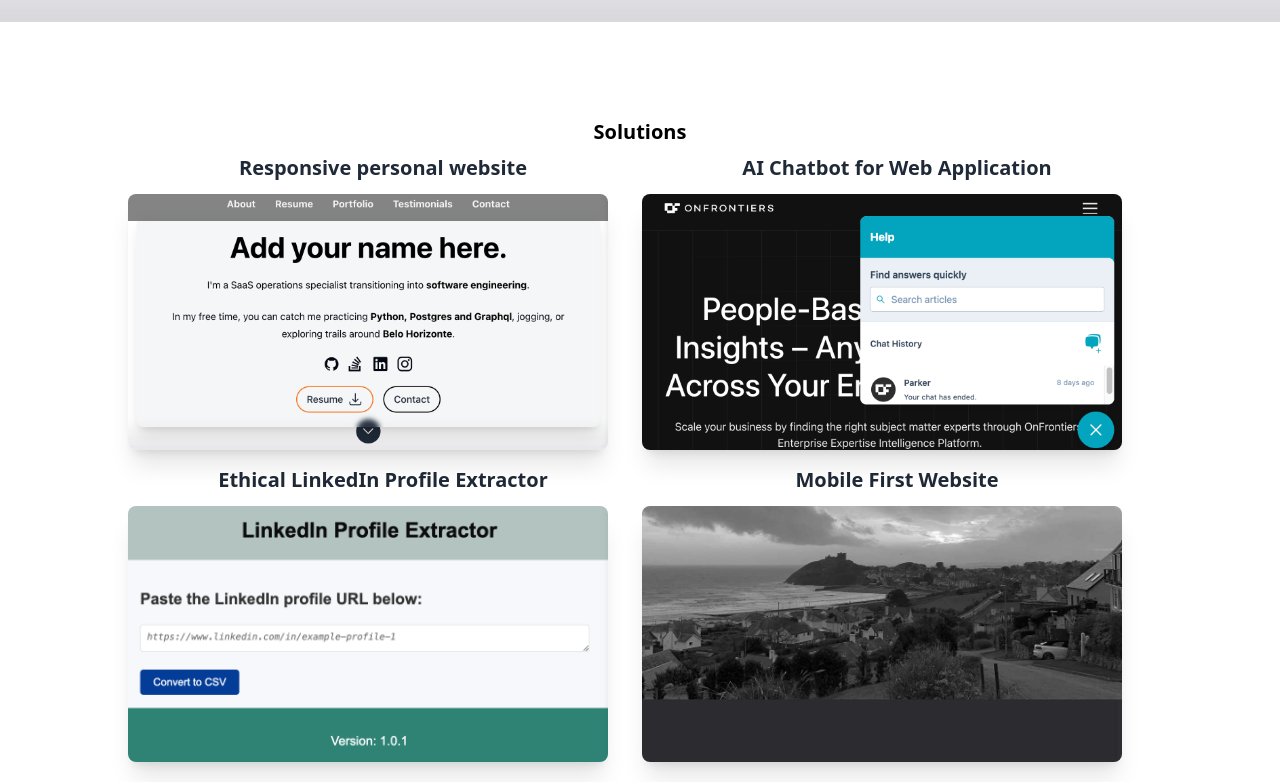
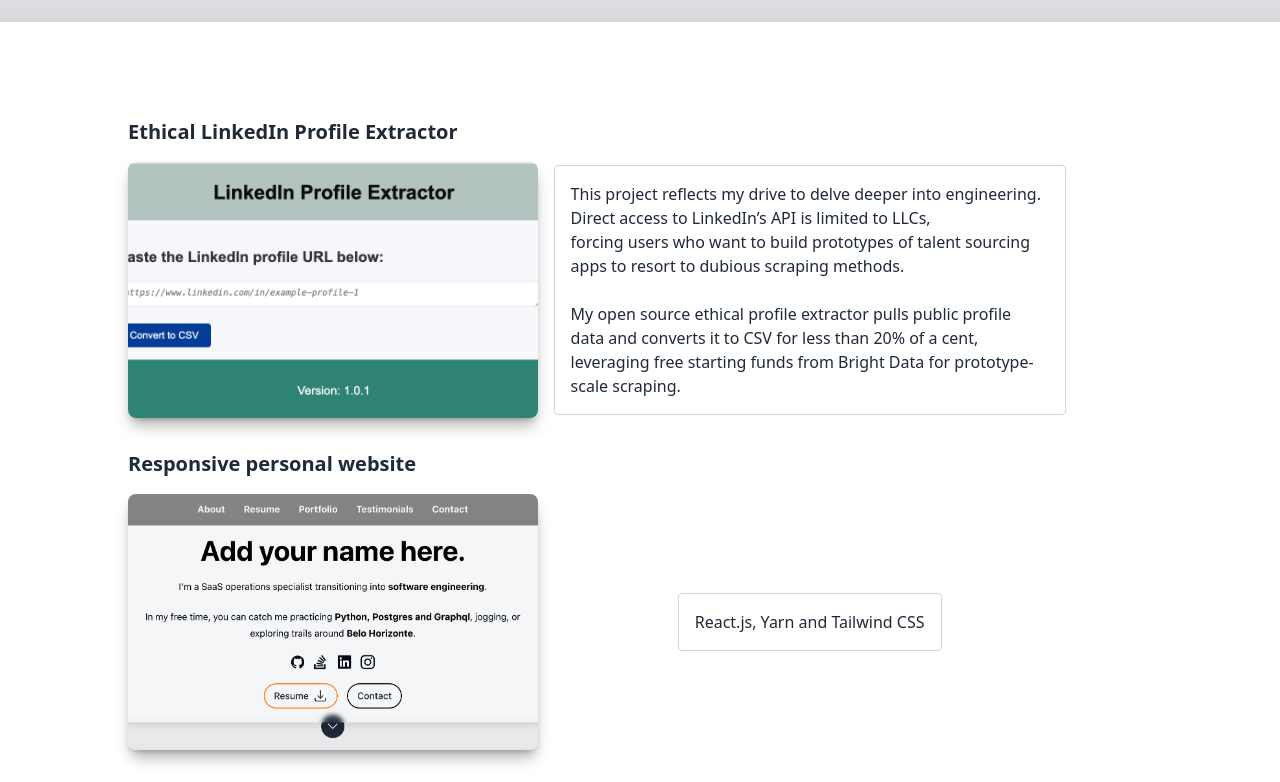
Before and after one commit to borgesenioc/react-resume-enio, a Next.js app: page / in a window 1280 px wide. Shown: the part 778-1560 px from the top of the page. Built offline with nearby package versions, Linux system fonts and the light colour scheme.

Commit message:
Add text next to portfolio images

```diff
--- a/src/components/Sections/Portfolio.tsx
+++ b/src/components/Sections/Portfolio.tsx
@@ -1,32 +1,43 @@
-import {ArrowTopRightOnSquareIcon} from '@heroicons/react/24/outline';
 import Image from 'next/image';
-import {FC, memo, MouseEvent, useCallback, useEffect, useRef, useState} from 'react';
+import { FC, memo } from 'react';
 
-import {isMobile} from '../../config';
-import {portfolioItems, SectionId} from '../../data/data';
-import {PortfolioItem} from '../../data/dataDef';
-import useDetectOutsideClick from '../../hooks/useDetectOutsideClick';
+import { portfolioItems, SectionId } from '../../data/data';
 import Section from '../Layout/Section';
 
 const Portfolio: FC = memo(() => {
   return (
     <Section className="bg-white" sectionId={SectionId.Portfolio}>
       <div className="flex flex-col">
-        <h2 className="self-center text-xl font-bold text-black">Solutions</h2>
-        <div className="w-full grid grid-cols-1 md:grid-cols-2 lg:grid-cols-2 gap-y-2 gap-x-1">
-          {portfolioItems.map((item, index) => {
-            const {title, image} = item;
-            return (
-              <div className="flex flex-col" key={`${title}-${index}`}>
-                <h3 className="mb-3 mt-2 text-center text-xl font-bold text-gray-800">{title}</h3>
-                <div className="relative overflow-hidden rounded-lg shadow-lg shadow-black/30 lg:shadow-xl h-64 w-full md:w-[480px]">
-                  <Image alt={title} className="h-full w-full object-cover" placeholder="blur" src={image} />
-                  <ItemOverlay item={item} />
+        {portfolioItems.map((item, index) => {
+          const { title, image, description } = item;
+          return (
+            <div className="mb-8" key={`${title}-${index}`}>
+              <h3 className="mb-4 text-xl font-bold text-gray-800 text-center md:text-left">
+                {title}
+              </h3>
+              <div className="flex flex-col md:flex-row gap-4">
+                {/* On smartphones, this will appear below the text.
+                    On medium+ screens, it occupies the left side */}
+                <div className="order-2 md:order-1 w-full md:w-2/5">
+                  <div className="relative overflow-hidden rounded-lg shadow-lg shadow-black/30 h-64">
+                    <Image
+                      alt={title}
+                      className="h-full w-full object-cover"
+                      placeholder="blur"
+                      src={image}
+                    />
+                  </div>
+                </div>
+                {/* Text box: appears above the image on smartphones, and to the right on larger screens */}
+                <div className="order-1 md:order-2 w-full md:w-1/2 flex items-center justify-center">
+                  <div className="p-4 border border-gray-300 rounded">
+                    <p className="whitespace-pre-line text-base text-gray-800">{description}</p>
+                  </div>
                 </div>
               </div>
-            );
-          })}
-        </div>
+            </div>
+          );
+        })}
       </div>
     </Section>
   );
@@ -34,46 +45,3 @@
 
 Portfolio.displayName = 'Portfolio';
 export default Portfolio;
-
-const ItemOverlay: FC<{item: PortfolioItem}> = memo(({item: {url, description}}) => {
-  const [mobile, setMobile] = useState(false);
-  const [showOverlay, setShowOverlay] = useState(false);
-  const linkRef = useRef<HTMLAnchorElement>(null);
-
-  useEffect(() => {
-    setMobile(isMobile);
-  }, []);
-
-  useDetectOutsideClick(linkRef, () => setShowOverlay(false));
-
-  const handleItemClick = useCallback(
-    (event: MouseEvent<HTMLElement>) => {
-      if (mobile && !showOverlay) {
-        event.preventDefault();
-        setShowOverlay(true);
-      }
-    },
-    [mobile, showOverlay],
-  );
-
-  const overlayClass = mobile
-    ? (showOverlay ? 'opacity-90' : 'opacity-0')
-    : (showOverlay ? 'opacity-90' : 'opacity-0 hover:opacity-90');
-
-  return (
-    <a
-      className={`absolute inset-0 h-full w-full bg-gray-900 transition-all duration-300 ${overlayClass}`}
-      href={url}
-      onClick={handleItemClick}
-      ref={linkRef}
-      target="_blank"
-    >
-      <div className="relative h-full w-full p-4">
-        <div className="flex h-full w-full items-center justify-center text-center">
-          <p className="text-lg font-bold text-white opacity-300 sm:text-lg">{description}</p>
-        </div>
-        <ArrowTopRightOnSquareIcon className="absolute bottom-1 right-1 h-4 w-4 shrink-0 text-white sm:bottom-2 sm:right-2" />
-      </div>
-    </a>
-  );
-});
--- a/src/data/data.tsx
+++ b/src/data/data.tsx
@@ -167,6 +167,15 @@
  */
 export const portfolioItems: PortfolioItem[] = [
   {
+    title: 'Ethical LinkedIn Profile Extractor',
+    description: `This project reflects my drive to delve deeper into engineering. Direct access to LinkedIn’s API is limited to LLCs,
+      forcing users who want to build prototypes of talent sourcing apps to resort to dubious scraping methods.
+
+      My open source ethical profile extractor pulls public profile data and converts it to CSV for less than 20% of a cent, leveraging free starting funds from Bright Data for prototype-scale scraping.`,
+    url: 'https://linkedin-private-extractor.vercel.app/',
+    image: porfolioImage8,
+  },
+  {
     title: 'Responsive personal website',
     description: 'React.js, Yarn and Tailwind CSS',
     url: 'https://enioborges.com',
@@ -178,13 +187,6 @@
     Preliminary versions used a REST API to integrate HubSpot with OpenAI.`,
     url: 'https://onfrontiers.com',
     image: porfolioImage4,
-  },
-  {
-    title: 'Ethical LinkedIn Profile Extractor',
-    description:
-      'A simple Node.js web app that does what a lot of tools out there should be doing: extract public information based on a profile URl without breaking any compliance rules.',
-    url: 'https://linkedin-private-extractor.vercel.app/',
-    image: porfolioImage8,
   },
   {
     title: 'Mobile First Website',
```
